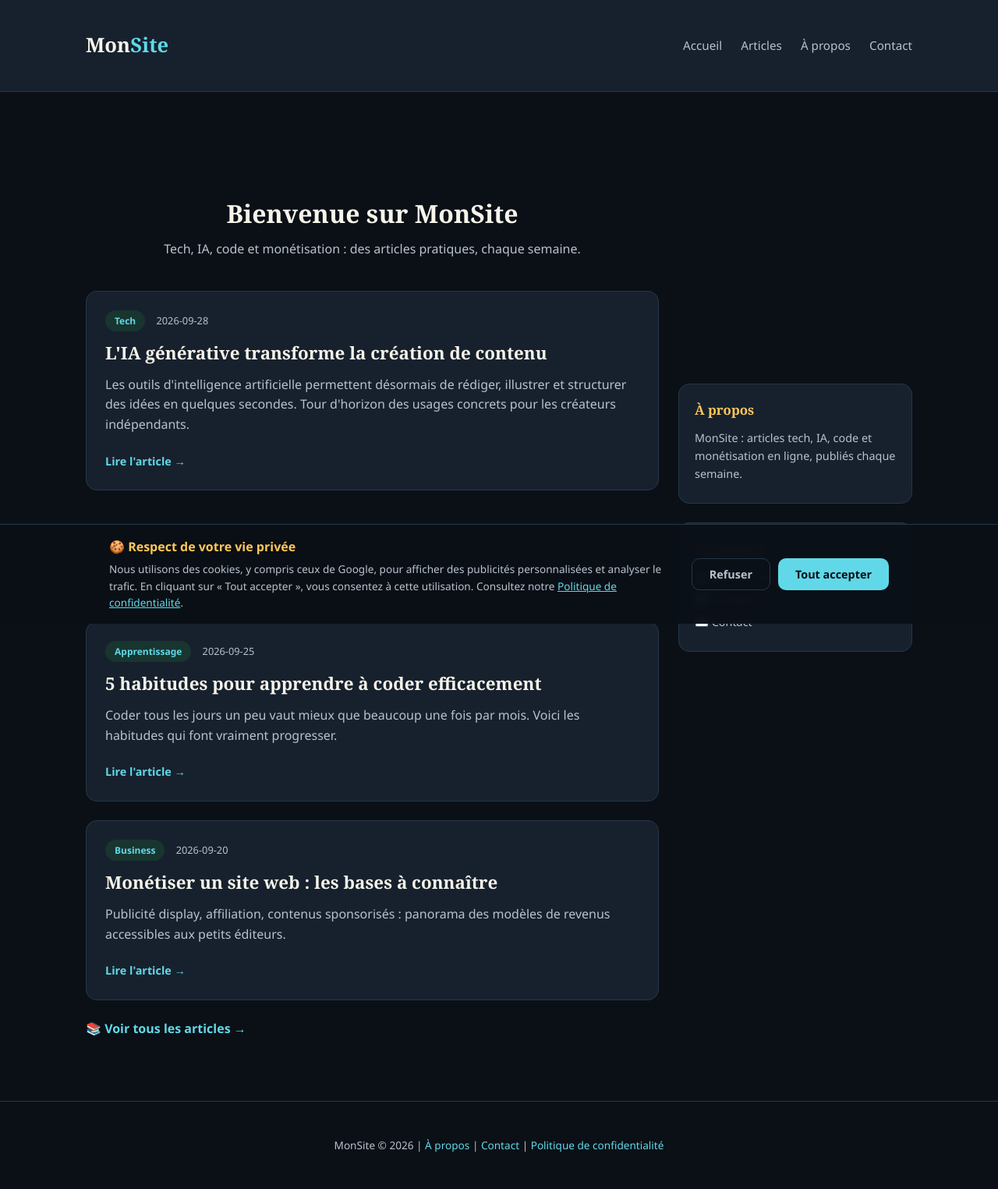
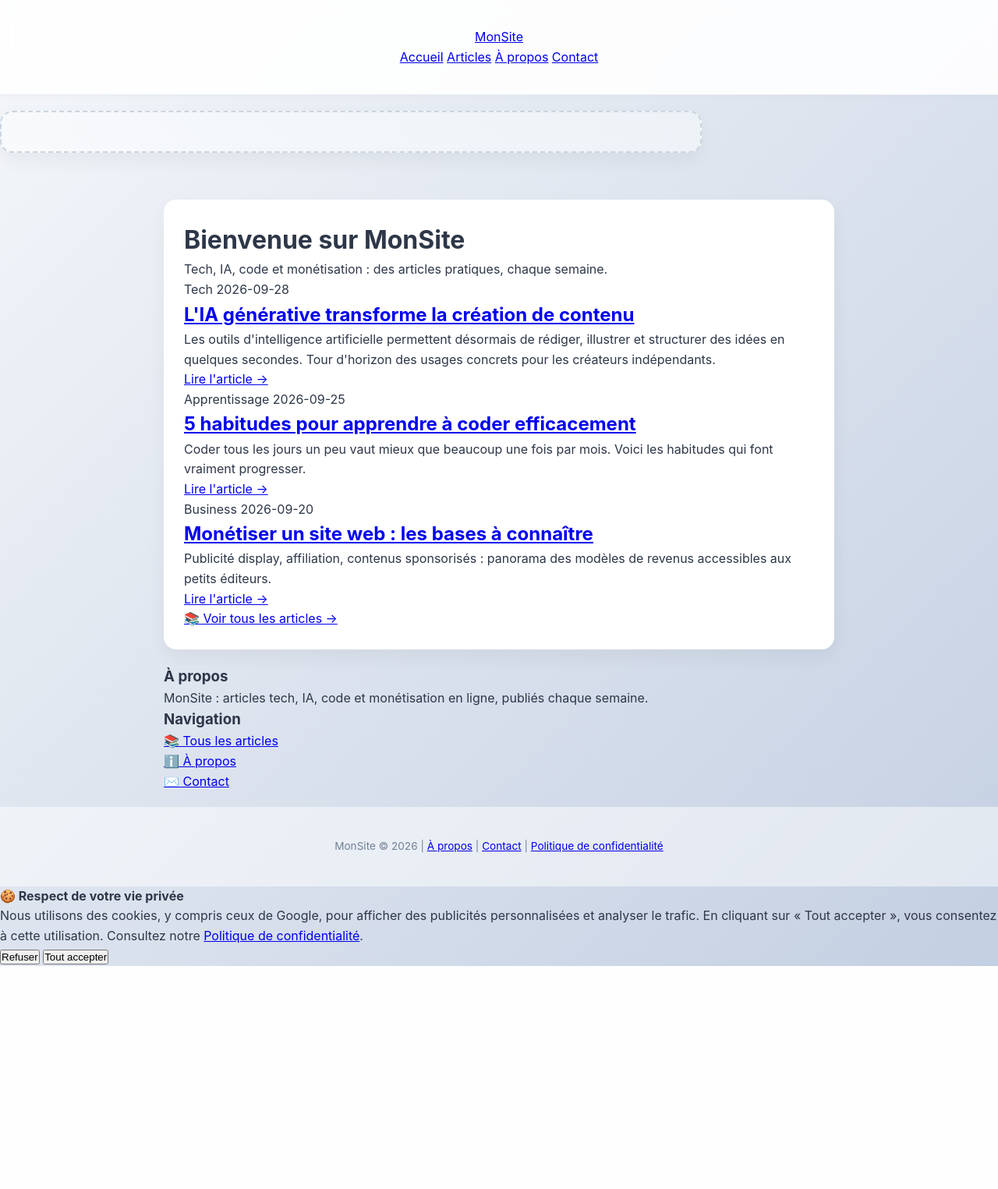
Before and after one commit to Baloki1/monsite, a Flask app: page / in a window 1280 px wide. Shown: the whole page at 78% size. After the commit the page ends 1239 px from the top, so only its background shows below. Run offline with Flask 3, Linux system fonts and the light colour scheme.

Commit message:
Update style.css

```diff
--- a/static/style.css
+++ b/static/style.css
@@ -1,258 +1,75 @@
-:root {
-    --fond: #0B1017;
-    --panneau: #17212D;
-    --panneau-clair: #1B2733;
-    --texte: #F7F4EA;
-    --texte-attenue: #B8C2CE;
-    --accent: #61D8E8;
-    --accent-2: #FFC857;
-    --bordure: #263747;
+/* --- Design Moderne et Professionnel --- */
+* {
+    margin: 0;
+    padding: 0;
+    box-sizing: border-box;
 }
 
-* { margin: 0; padding: 0; box-sizing: border-box; }
-
 body {
-    font-family: "Segoe UI", sans-serif;
-    background: var(--fond);
-    color: var(--texte);
+    font-family: -apple-system, BlinkMacSystemFont, "Segoe UI", Roboto, Helvetica, Arial, sans-serif;
+    background: linear-gradient(135deg, #f5f7fa 0%, #c3cfe2 100%);
+    color: #2d3748;
+    min-height: 100vh;
+    display: flex;
+    flex-direction: column;
+    justify-content: space-between;
     line-height: 1.6;
 }
 
 .container {
-    max-width: 1100px;
+    width: 90%;
+    max-width: 900px;
     margin: 0 auto;
     padding: 20px;
 }
 
-/* ---------- En-tête ---------- */
+/* En-tête stylé */
 header {
-    background: var(--panneau);
-    border-bottom: 1px solid var(--bordure);
-    padding: 18px 0;
-    position: sticky;
-    top: 0;
-    z-index: 10;
-}
-header .container {
-    display: flex;
-    justify-content: space-between;
-    align-items: center;
-}
-.logo {
-    font-family: Georgia, serif;
-    font-size: 1.6em;
-    font-weight: bold;
-    color: var(--texte);
-    text-decoration: none;
-}
-.logo span { color: var(--accent); }
-nav a {
-    color: var(--texte-attenue);
-    text-decoration: none;
-    margin-left: 20px;
-    font-size: 0.95em;
-}
-nav a:hover { color: var(--accent); }
-
-/* ---------- Bannière pub haut ---------- */
-.pub-banniere {
-    margin: 20px auto;
-    max-width: 970px;
+    background: rgba(255, 255, 255, 0.9);
+    backdrop-filter: blur(10px);
+    border-bottom: 1px solid rgba(226, 232, 240, 0.8);
+    padding: 15px 0;
+    text-align: center;
+    box-shadow: 0 4px 6px rgba(0,0,0,0.02);
 }
 
-/* ---------- Grille principale ---------- */
-.grille {
-    display: grid;
-    grid-template-columns: 1fr 300px;
-    gap: 25px;
-    margin-top: 10px;
-}
-@media (max-width: 860px) {
-    .grille { grid-template-columns: 1fr; }
+header h1 {
+    font-size: 1.8rem;
+    color: #1a202c;
+    font-weight: 800;
+    letter-spacing: -0.5px;
 }
 
-/* ---------- Articles ---------- */
-.article {
-    background: var(--panneau);
-    border: 1px solid var(--bordure);
-    border-radius: 14px;
-    padding: 24px;
-    margin-bottom: 24px;
+/* Blocs de contenu et bannières publicitaires */
+.pub-banniere, .card, main {
+    background: #ffffff;
+    border-radius: 16px;
+    padding: 25px;
+    margin: 20px 0;
+    box-shadow: 0 10px 25px rgba(0, 0, 0, 0.05);
+    border: 1px solid rgba(255, 255, 255, 0.8);
+    transition: transform 0.3s ease;
 }
-.badge {
-    display: inline-block;
-    background: #18352F;
-    color: var(--accent);
-    font-size: 0.75em;
-    font-weight: bold;
-    padding: 4px 12px;
-    border-radius: 20px;
-    margin-bottom: 10px;
+
+.pub-banniere:hover, .card:hover {
+    transform: translateY(-3px);
 }
-.article h2 {
-    font-family: Georgia, serif;
-    font-size: 1.4em;
-    margin-bottom: 10px;
+
+/* Espaces de pub élégants */
+.pub-slot, .pub-banniere {
+    background: linear-gradient(45deg, #f8fafc, #edf2f7);
+    border: 2px dashed #cbd5e0;
+    text-align: center;
+    color: #a0aec0;
+    font-weight: 600;
+    font-size: 0.9rem;
 }
-.article .resume { color: var(--texte-attenue); margin-bottom: 14px; }
-.article .contenu { font-size: 0.97em; }
 
-/* ---------- Emplacements pubs ---------- */
-.pub-slot {
-    background: var(--panneau-clair);
-    border: 2px dashed var(--bordure);
-    border-radius: 12px;
-    min-height: 100px;
-    display: flex;
-    flex-direction: column;
-    align-items: center;
-    justify-content: center;
-    color: var(--texte-attenue);
-    font-size: 0.85em;
+/* Pied de page */
+footer {
     text-align: center;
-    padding: 15px;
-    overflow: hidden;
+    padding: 20px;
+    color: #718096;
+    font-size: 0.85rem;
+    background: rgba(255, 255, 255, 0.5);
 }
-.pub-slot .etiquette {
-    font-size: 0.7em;
-    letter-spacing: 2px;
-    text-transform: uppercase;
-    color: var(--accent-2);
-    margin-bottom: 6px;
-}
-.pub-contenu { margin: 24px 0; min-height: 120px; }
-.pub-laterale { min-height: 250px; margin-bottom: 24px; }
-
-/* ---------- Sidebar ---------- */
-.sidebar .bloc {
-    background: var(--panneau);
-    border: 1px solid var(--bordure);
-    border-radius: 14px;
-    padding: 20px;
-    margin-bottom: 24px;
-}
-.sidebar h3 {
-    font-family: Georgia, serif;
-    margin-bottom: 10px;
-    font-size: 1.05em;
-    color: var(--accent-2);
-}
-.sidebar p { font-size: 0.9em; color: var(--texte-attenue); }
-
-/* ---------- Pied de page ---------- */
-footer {
-    margin-top: 40px;
-    padding: 25px 0;
-    border-top: 1px solid var(--bordure);
-    text-align: center;
-    color: var(--texte-attenue);
-    font-size: 0.85em;
-}
-footer a { color: var(--accent); text-decoration: none; }
-footer a:hover { text-decoration: underline; }
-
-/* ---------- Hero ---------- */
-.hero {
-    text-align: center;
-    padding: 30px 20px 40px;
-}
-.hero h1 {
-    font-family: Georgia, serif;
-    font-size: 2em;
-    margin-bottom: 8px;
-}
-.hero p { color: var(--texte-attenue); }
-
-/* ---------- Articles enrichis ---------- */
-.article h1 {
-    font-family: Georgia, serif;
-    font-size: 1.7em;
-    margin: 8px 0 14px;
-    line-height: 1.3;
-}
-.article h2 a {
-    color: var(--texte);
-    text-decoration: none;
-}
-.article h2 a:hover { color: var(--accent); }
-.date {
-    color: var(--texte-attenue);
-    font-size: 0.8em;
-    margin-left: 10px;
-}
-.lire-suite {
-    display: inline-block;
-    margin-top: 8px;
-    color: var(--accent);
-    text-decoration: none;
-    font-size: 0.9em;
-    font-weight: bold;
-}
-.lire-suite:hover { text-decoration: underline; }
-.article-complet .contenu { margin-bottom: 16px; }
-.titre-liste {
-    font-family: Georgia, serif;
-    margin-bottom: 20px;
-}
-.lien-tous { margin: 20px 0; }
-.lien-tous a { color: var(--accent); text-decoration: none; font-weight: bold; }
-.lien-tous a:hover { text-decoration: underline; }
-
-/* ---------- Sidebar liens ---------- */
-.sidebar .bloc a {
-    color: var(--texte-attenue);
-    text-decoration: none;
-}
-.sidebar .bloc a:hover { color: var(--accent); }
-.sidebar .bloc p { margin-bottom: 6px; }
-
-/* ---------- Bandeau de consentement RGPD ---------- */
-.bandeau-consentement {
-    position: fixed;
-    bottom: 0;
-    left: 0;
-    right: 0;
-    z-index: 1000;
-    background: rgba(11, 16, 23, 0.97);
-    border-top: 1px solid var(--bordure);
-    display: flex;
-    justify-content: center;
-    padding: 16px 20px;
-    backdrop-filter: blur(6px);
-}
-.bandeau-contenu {
-    max-width: 1000px;
-    display: flex;
-    align-items: center;
-    gap: 20px;
-    flex-wrap: wrap;
-}
-.bandeau-texte { flex: 1; min-width: 260px; }
-.bandeau-texte strong { color: var(--accent-2); }
-.bandeau-texte p {
-    color: var(--texte-attenue);
-    font-size: 0.85em;
-    margin-top: 4px;
-}
-.bandeau-texte a { color: var(--accent); }
-.bandeau-actions { display: flex; gap: 10px; }
-.btn-bandeau {
-    border: none;
-    border-radius: 10px;
-    padding: 10px 22px;
-    font-family: inherit;
-    font-size: 0.9em;
-    font-weight: bold;
-    cursor: pointer;
-}
-.btn-accepter {
-    background: var(--accent);
-    color: var(--fond);
-}
-.btn-accepter:hover { background: #7DDBF0; }
-.btn-refuser {
-    background: transparent;
-    color: var(--texte-attenue);
-    border: 1px solid var(--bordure);
-}
-.btn-refuser:hover { background: var(--panneau-clair); }
```
